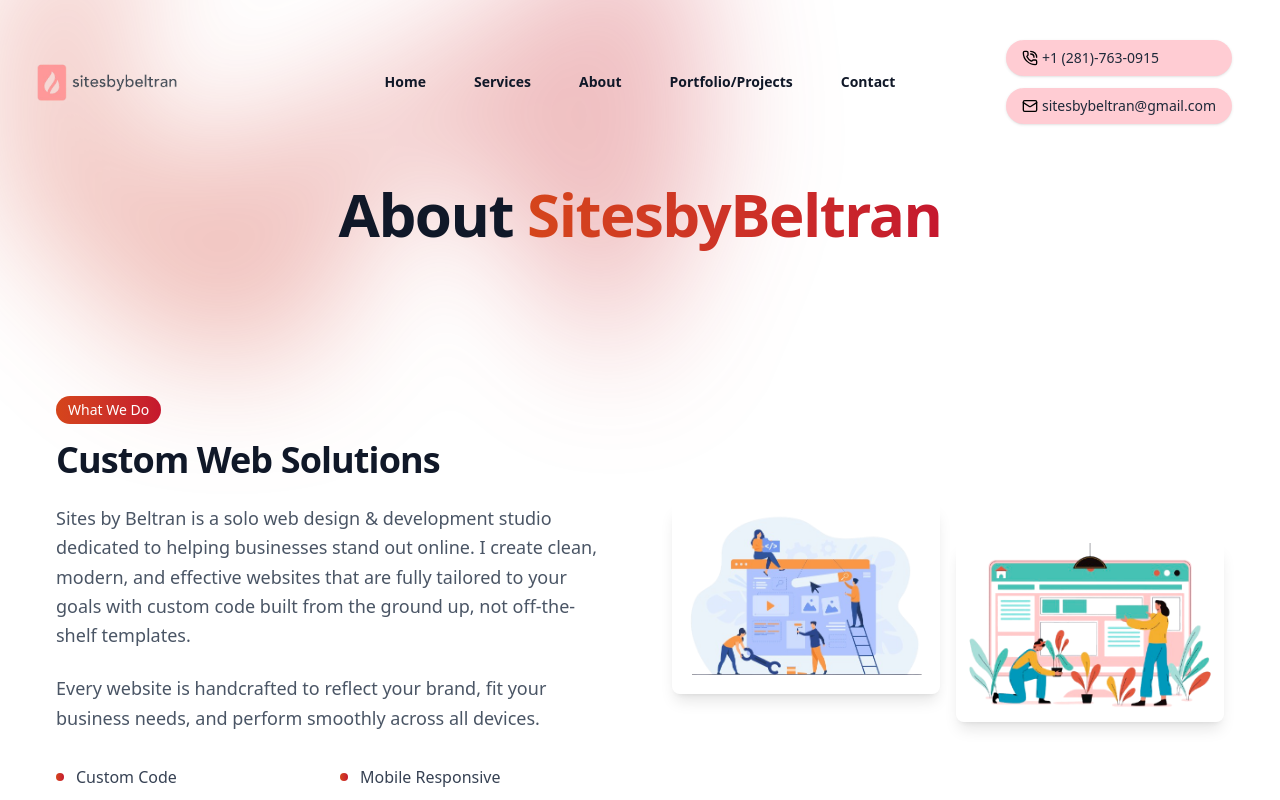
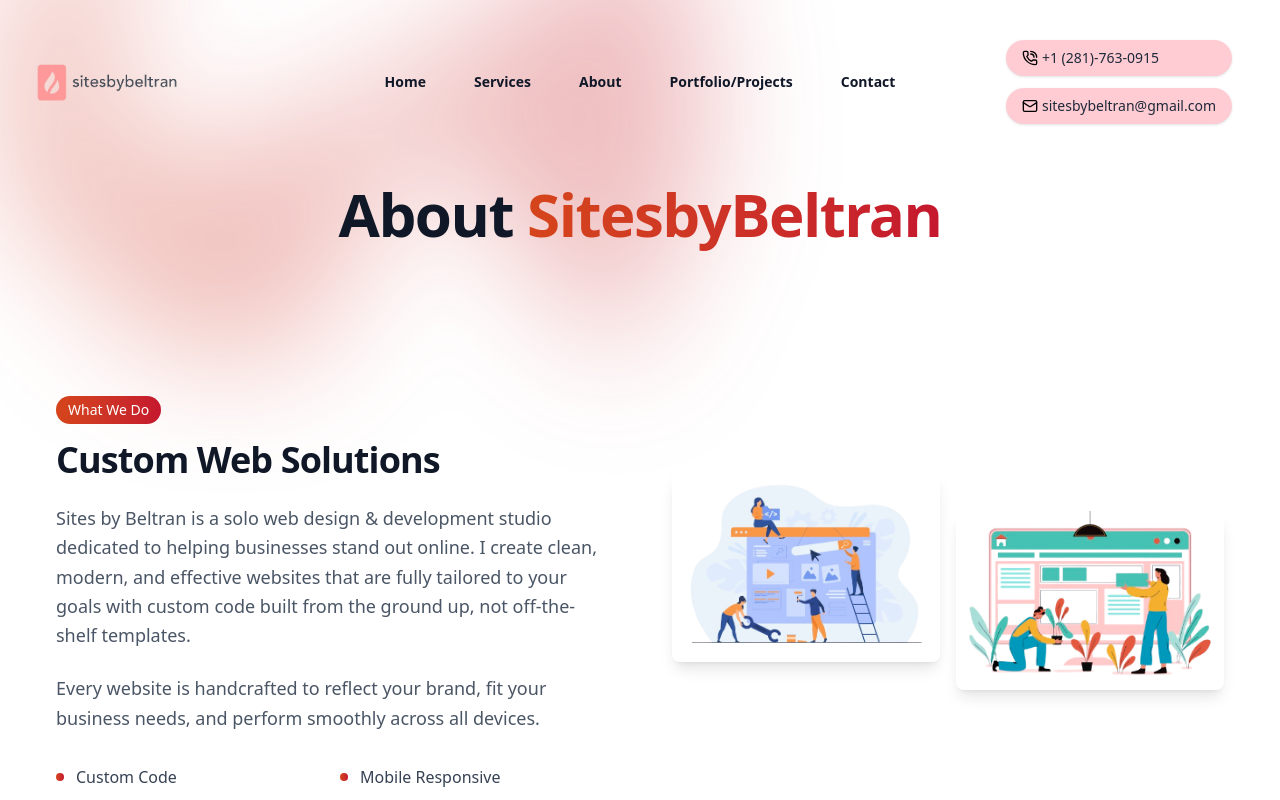
Before and after one commit to abeltran09/SitesByBeltran, a React (Vite) app in the folder sitesbybeltran/: page /about in a window 1280 px wide. Shown: the top 800 px of the page. Built offline with nearby package versions, Linux system fonts and the light colour scheme.

Commit message:
spacing in about page

```diff
--- a/sitesbybeltran/src/pages/about.jsx
+++ b/sitesbybeltran/src/pages/about.jsx
@@ -56,7 +56,7 @@
                             </div>
                         </div>
                     </div>
-                    <div className="grid grid-cols-2 gap-3 sm:gap-4">
+                    <div className="grid grid-cols-2 gap-3 sm:gap-4 pb-16">
                         <div className="transform hover:scale-105 transition-transform duration-300">
                             <img className="w-full rounded-lg shadow-lg" src="./images/about-1.png" alt="Web design showcase 1" />
                         </div>
```
